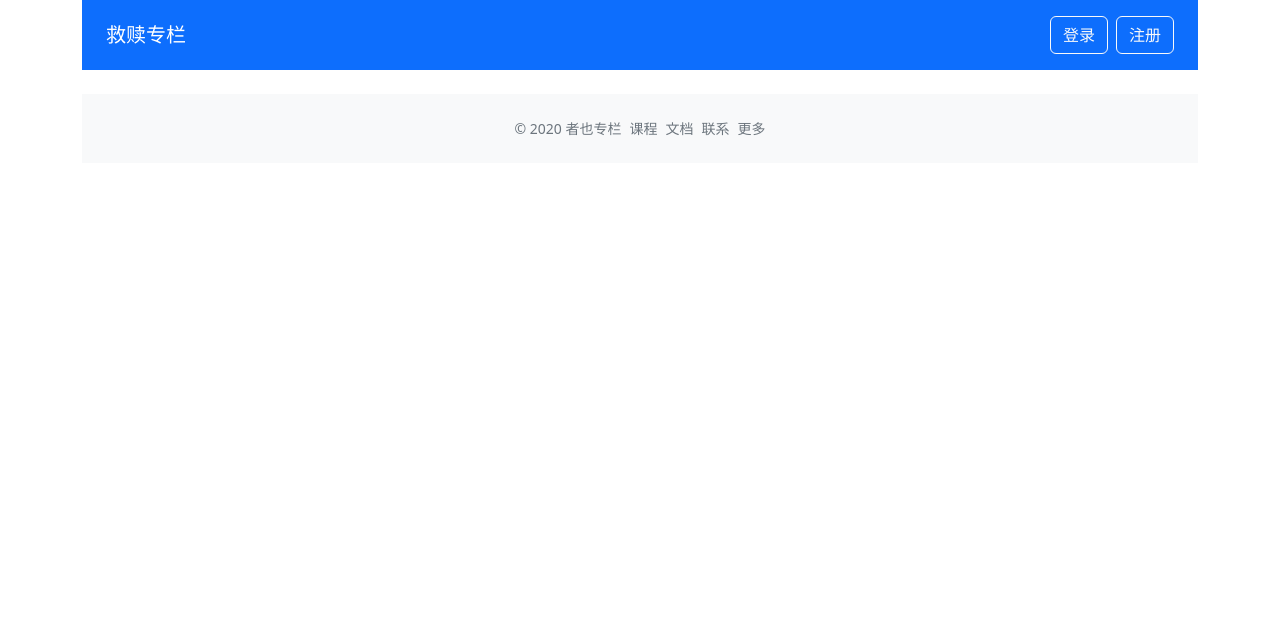
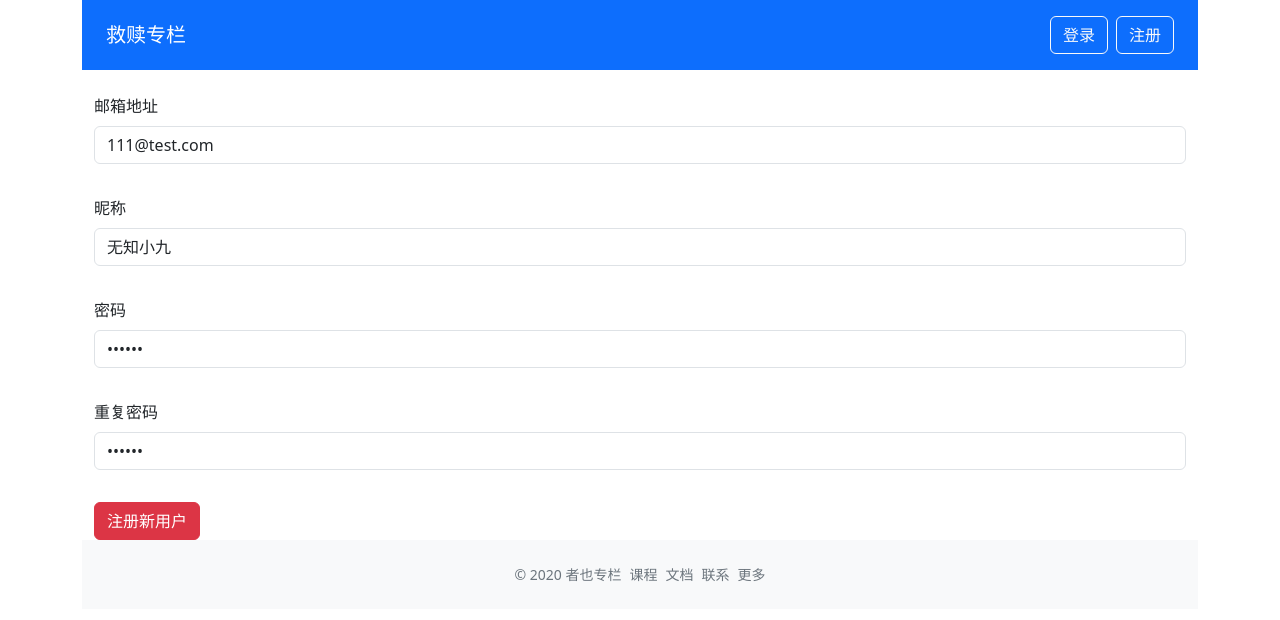
Before and after one commit to Attiybom/zheye, a Vue app: page /register in a window 1280 px wide. Shown: the top 620 px of the page. Built offline with nearby package versions, Linux system fonts and the light colour scheme.

Commit message:
view/register -complute

```diff
--- a/src/components/GlobalHeader.vue
+++ b/src/components/GlobalHeader.vue
@@ -6,7 +6,7 @@
         <router-link to="/login" class="btn btn-outline-light my-2" href="#">登录</router-link>
       </li>
       <li class="list-inline-item">
-        <router-link to="/login" class="btn btn-outline-light my-2" href="#">注册</router-link>
+        <router-link to="/register" class="btn btn-outline-light my-2" href="#">注册</router-link>
       </li>
     </ul>
     <ul v-else class="list-inline mb-0">
--- a/src/components/VaildateForm/ValidateInput.vue
+++ b/src/components/VaildateForm/ValidateInput.vue
@@ -26,8 +26,9 @@ import { defineComponent, PropType, reactive, onMounted } from 'vue'
 import { emitter } from './ValidateForm.vue'
 const emailReg = /^[a-zA-Z0-9.!#$%&’*+/=?^_`{|}~-]+@[a-zA-Z0-9-]+(?:\.[a-zA-Z0-9-]+)*$/
 interface RuleProp {
-  type: 'required' | 'email' | 'password'
+  type: 'required' | 'email' | 'password' | 'custom'
   message: string
+  validator?: () => boolean
 }
 export type RulesProp = RuleProp[]
 export type TagType = 'input' | 'textarea'
@@ -67,6 +68,9 @@ export default defineComponent({
             case 'email':
               passed = emailReg.test(inputRef.val)
               break
+            case 'custom':
+              passed = rule.validator ? rule.validator() : true
+              break
             default:
               break
           }
--- a/src/router/router.ts
+++ b/src/router/router.ts
@@ -29,6 +29,11 @@ const router = createRouter({
       name: 'createPost',
       component: () => import('@/views/CreatePost.vue'),
       meta: { requiredLogin: true }
+    },
+    {
+      path: '/register',
+      name: 'register',
+      component: () => import('@/views/Register.vue')
     }
   ]
 })
--- a/src/views/CreatePost.vue
+++ b/src/views/CreatePost.vue
@@ -66,7 +66,7 @@ export default defineComponent({
             column,
             createdAt: new Date().toString()
           }
-          console.info('hello')
+          // console.info('hello')
           store.commit('createPost', newPost) // 触发mutation
           router.push({ name: 'column', params: { id: column } }) // 路由跳转
         }
--- a/src/views/Login.vue
+++ b/src/views/Login.vue
@@ -82,7 +82,7 @@ export default defineComponent({
         // })
         store
           .dispatch('updateLoginStateAndGetUserInfoAction', payload)
-          .then((res) => {
+          .then(() => {
             useMessage(`登录成功，${2}秒后跳转首页`, 'success', 2 * 1000)
             setTimeout(() => {
               router.push('/')
@@ -95,7 +95,7 @@ export default defineComponent({
         console.info('hello')
         // emailVal.value = '66'
         // passwordVal.value = '667'
-        console.info('hi')
+        // console.info('hi')
       }
     }
 
--- /dev/null
+++ b/src/views/Register.vue
@@ -0,0 +1,134 @@
+<template>
+  <div class="register container">
+    <ValidateForm @form-submit="registerSubmit">
+      <div class="mb-3">
+        <label for="emailInput" class="form-label">邮箱地址</label>
+        <ValidateInputVue
+          :rules="emailRules"
+          id="emailInput"
+          v-model="formData.email"
+          placeholder="请输入邮箱地址，格式如name@example.com"
+          type="text"
+        />
+      </div>
+      <div class="mb-3">
+        <label for="nickNameInput" class="form-label">昵称</label>
+        <ValidateInputVue
+          :rules="nickNameRules"
+          id="nickNameInput"
+          v-model="formData.nickName"
+          placeholder="请输入昵称"
+          type="text"
+        />
+      </div>
+      <div class="mb-3">
+        <label for="passwordInput" class="form-label">密码</label>
+        <ValidateInputVue
+          :rules="passwordRules"
+          id="passwordInput"
+          v-model="formData.password"
+          placeholder="请输入密码"
+          type="password"
+        />
+      </div>
+      <div class="mb-3">
+        <label for="repeatPasswordInput" class="form-label">重复密码</label>
+        <ValidateInputVue
+          :rules="repeatpasswordRules"
+          id="repeatPasswordInput"
+          v-model="formData.repeatPassword"
+          placeholder="请再次输入密码"
+          type="password"
+        />
+      </div>
+      <template #submit>
+        <span class="btn btn-danger">注册新用户</span>
+      </template>
+    </ValidateForm>
+  </div>
+</template>
+
+<script lang="ts">
+import { defineComponent, reactive } from 'vue'
+import { useStore } from 'vuex'
+import { useRouter } from 'vue-router'
+import ValidateForm from '@/components/VaildateForm/ValidateForm.vue'
+import ValidateInputVue, { RulesProp } from '@/components/VaildateForm/ValidateInput.vue'
+import useMessage from '@/utils/useMessage'
+import instance from '@/services'
+export default defineComponent({
+  name: 'Register',
+  components: {
+    ValidateForm,
+    ValidateInputVue
+  },
+  setup() {
+    const store = useStore()
+    const router = useRouter()
+
+    const formData = reactive({
+      email: '111@test.com',
+      nickName: '无知小九',
+      password: '111111',
+      repeatPassword: '111111'
+    })
+
+    // 规则
+    const emailRules: RulesProp = [
+      { type: 'required', message: '电子邮箱地址不能为空' },
+      { type: 'email', message: '请输入正确的电子邮箱格式' }
+    ]
+    const nickNameRules: RulesProp = [{ type: 'required', message: '昵称不能为空' }]
+    const passwordRules: RulesProp = [{ type: 'required', message: '密码不能为空' }]
+    const repeatpasswordRules: RulesProp = [
+      { type: 'required', message: '重复密码不能为空' },
+      {
+        type: 'custom',
+        validator: () => {
+          return formData.password === formData.repeatPassword
+        },
+        message: '密码必须相同'
+      }
+    ]
+
+    // 提交逻辑
+    async function registerSubmit(result: boolean) {
+      console.info('hello, register')
+      if (result) {
+        const payload = {
+          icode: '5BDA8D85C39B561C',
+          email: formData.email,
+          nickName: formData.nickName,
+          password: formData.password
+        }
+
+        instance.post('/users/', payload).then(() => {
+          useMessage(`注册成功，正在跳转首页页面`, 'success', 2 * 1000)
+          store.dispatch('updateLoginStateAndGetUserInfoAction', {
+            email: formData.email,
+            password: formData.password,
+            icode: '5BDA8D85C39B561C'
+          })
+          setTimeout(() => {
+            router.push('/')
+          }, 2000)
+        })
+      }
+    }
+    return {
+      formData,
+      emailRules,
+      nickNameRules,
+      passwordRules,
+      repeatpasswordRules,
+
+      registerSubmit
+    }
+  }
+})
+</script>
+
+<style scoped>
+.register {
+}
+</style>
```
